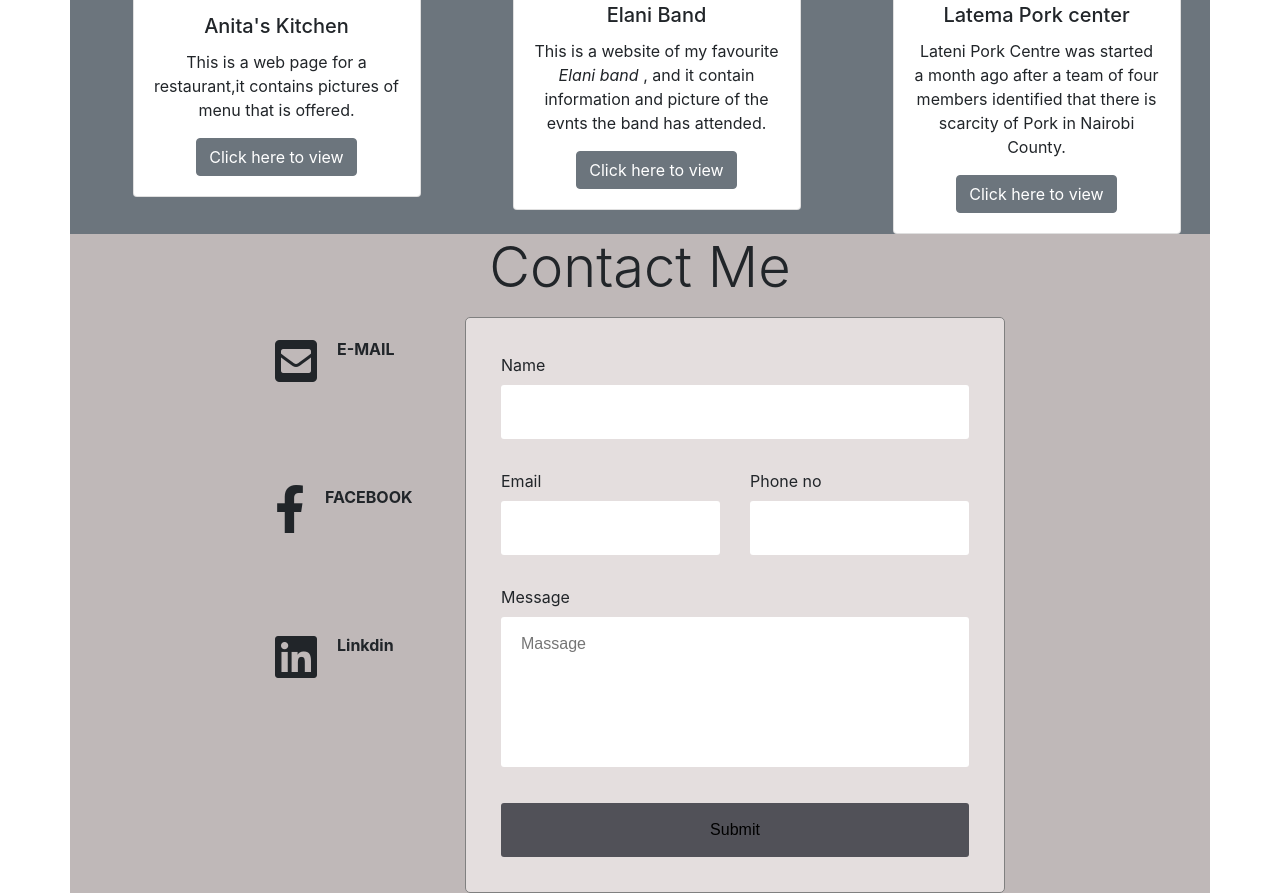
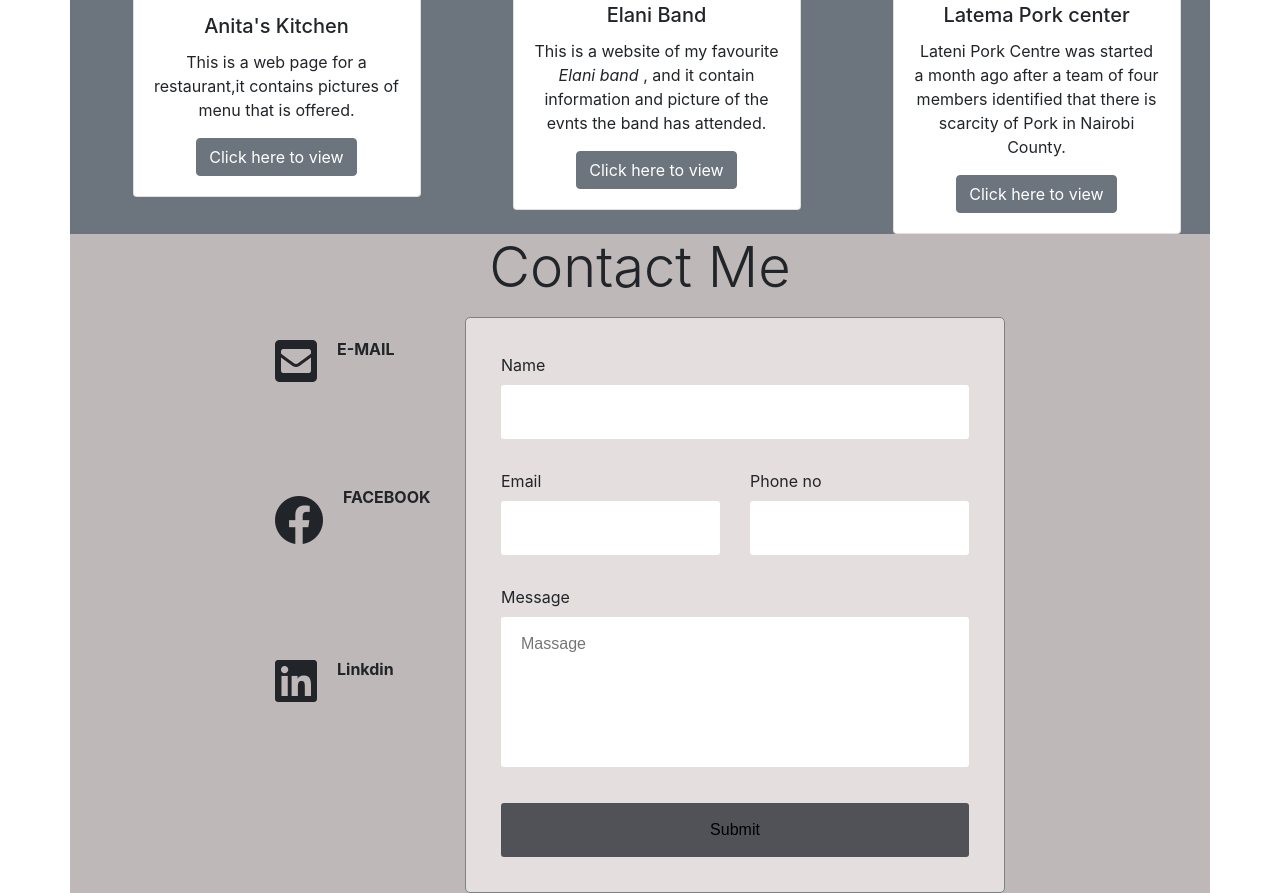
Before and after one commit to Tito-74/Profile-Portfolio, a plain HTML site: page index.html in a window 1280 px wide. Shown: the part 1487-2380 px from the top of the page. Drawn offline with nearby package versions, Linux system fonts and the light colour scheme.

Commit message:
change font awsome icon to boostrap icon

```diff
--- a/index.html
+++ b/index.html
@@ -6,6 +6,7 @@
     <meta http-equiv="X-UA-Compatible" content="IE=edge">
     <meta name="viewport" content="width=device-width, initial-scale=1.0">
     <link rel="stylesheet" href="https://cdn.jsdelivr.net/npm/bootstrap@4.5.3/dist/css/bootstrap.min.css" integrity="sha384-TX8t27EcRE3e/ihU7zmQxVncDAy5uIKz4rEkgIXeMed4M0jlfIDPvg6uqKI2xXr2" crossorigin="anonymous">
+    <link rel="stylesheet" href="https://cdn.jsdelivr.net/npm/bootstrap-icons@1.5.0/font/bootstrap-icons.css">
     <link rel="stylesheet" href="index.css">
     <link rel="stylesheet" href="/css/all.css">
     <title>Profile Portfolio</title>
@@ -20,7 +21,7 @@
         </button>
         <div class="collapse navbar-collapse" id="navbarNavAltMarkup">
             <div class="navbar-nav">
-                <a class="nav-link active" href="#">Home <span class="sr-only">(current)</span></a>
+                <a class="nav-link active" href="#"> Home <span class="sr-only">(current)</span></a>
                 <a class="nav-link" href="#">About Me</a>
                 <a class="nav-link" href="#">Skills</a>
                 <a class="nav-link" href="#">Projects</a>
@@ -190,7 +191,7 @@
                     </p>
                 </div>
                 <div class="contact-me ">
-                    <i class="fab fa-facebook-f fa-3x "></i>
+                    <i class="bi bi-facebook fa-3x"></i>
                     <p><strong>FACEBOOK</strong>
                     </p>
                 </div>
```
Also changed, not shown: 1 other file.
